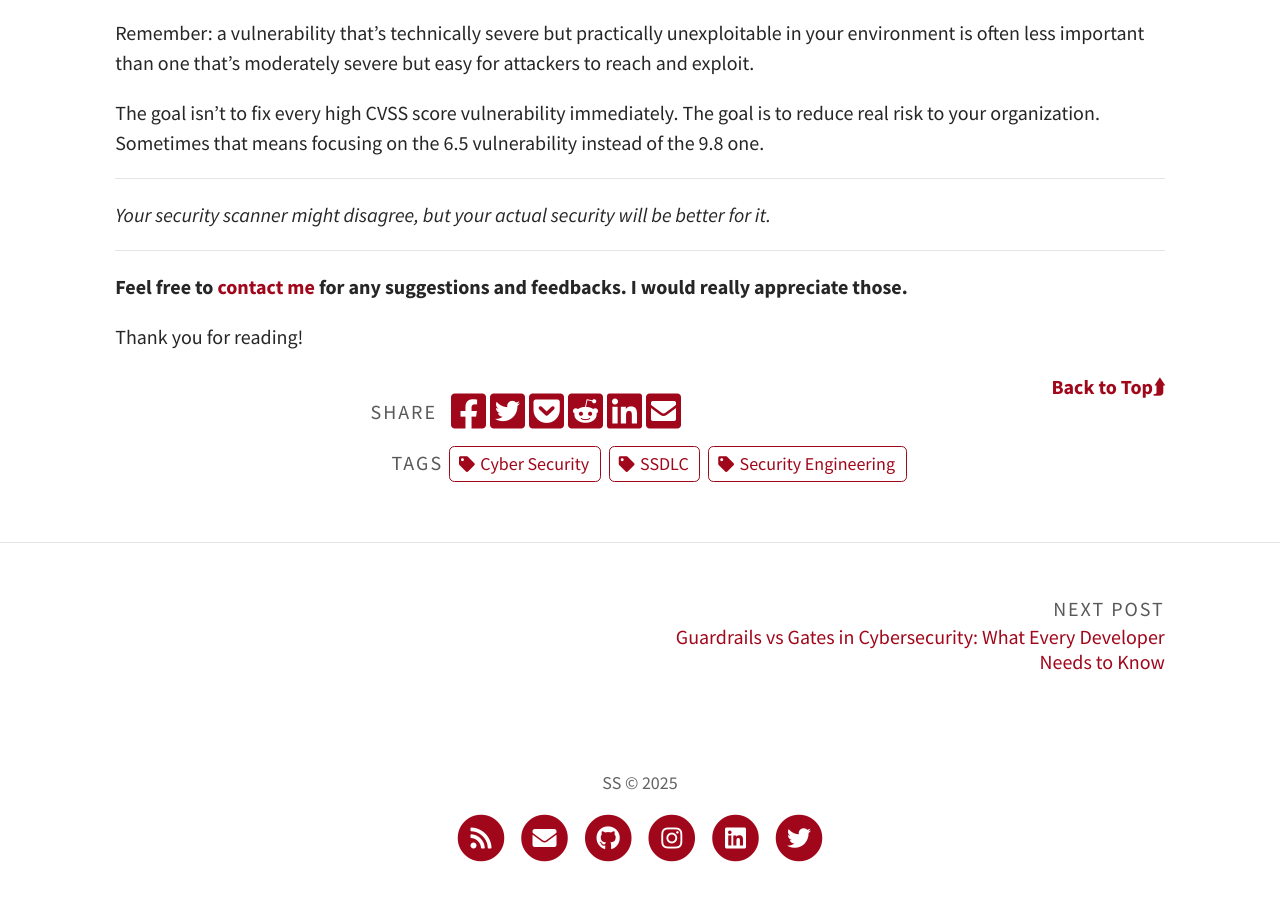
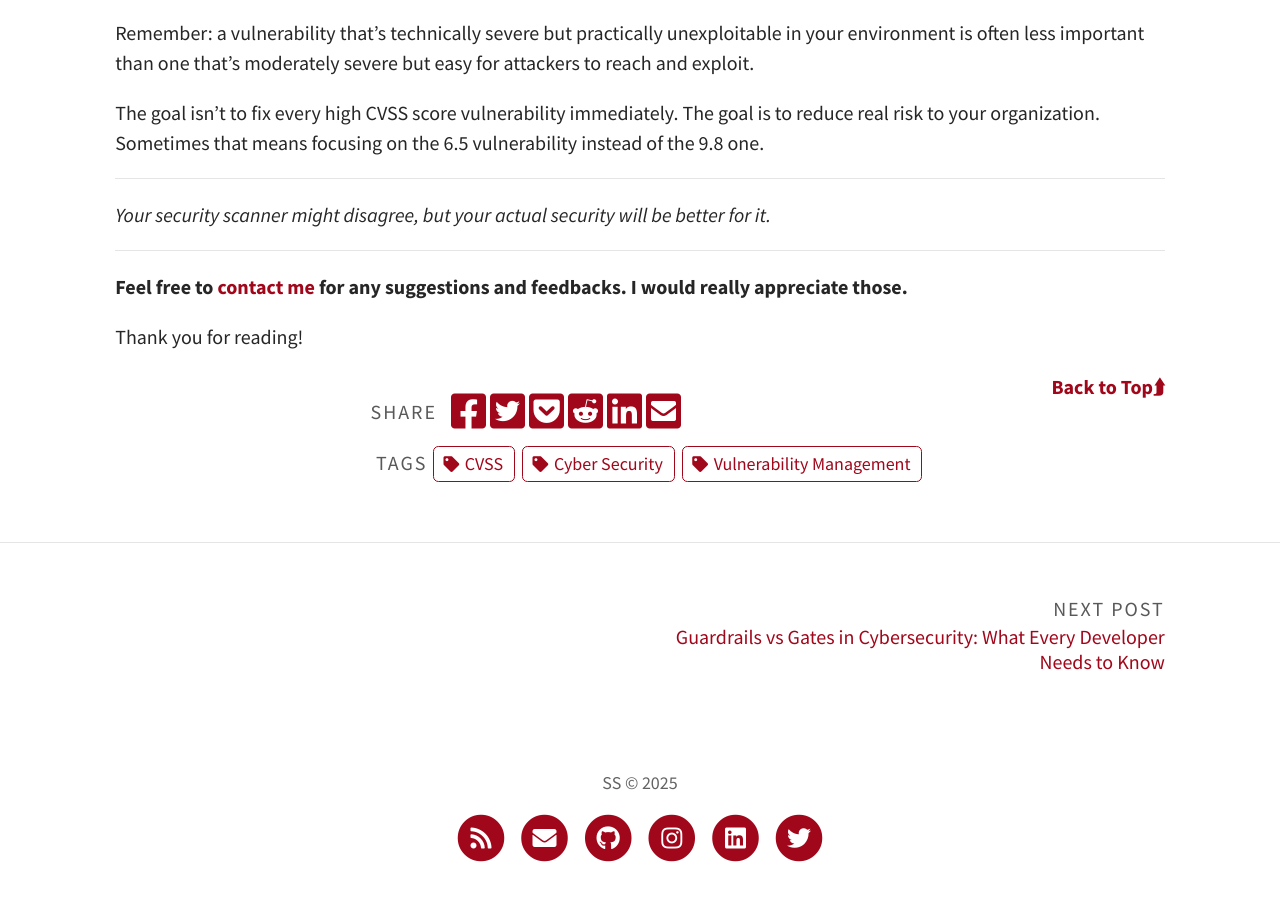
Before and after one commit to shivamsaraswat/shivamsaraswat.github.io, a Jekyll site: the page built from _posts/2025-06-04-cvss-is-not-everything.md, in a window 1280 px wide and 900 px high, scrolled down 3843 px. Built offline with Jekyll 4.4.1, drawn with Linux system fonts in a browser that asks for light colours.

Commit message:
Update tags for blog post on CVSS to better reflect content focus

```diff
--- a/_posts/2025-06-04-cvss-is-not-everything.md
+++ b/_posts/2025-06-04-cvss-is-not-everything.md
@@ -1,7 +1,7 @@
 ---
 layout: post
 title: "Why High CVSS Scores Don't Always Mean Real Danger"
-tags: [Cyber Security, SSDLC, Security Engineering]
+tags: [Cyber Security, CVSS, Vulnerability Management]
 color: rgb(160, 7, 27)
 permalink: cvss-is-not-everything/
 author: shivamsaraswat
```
